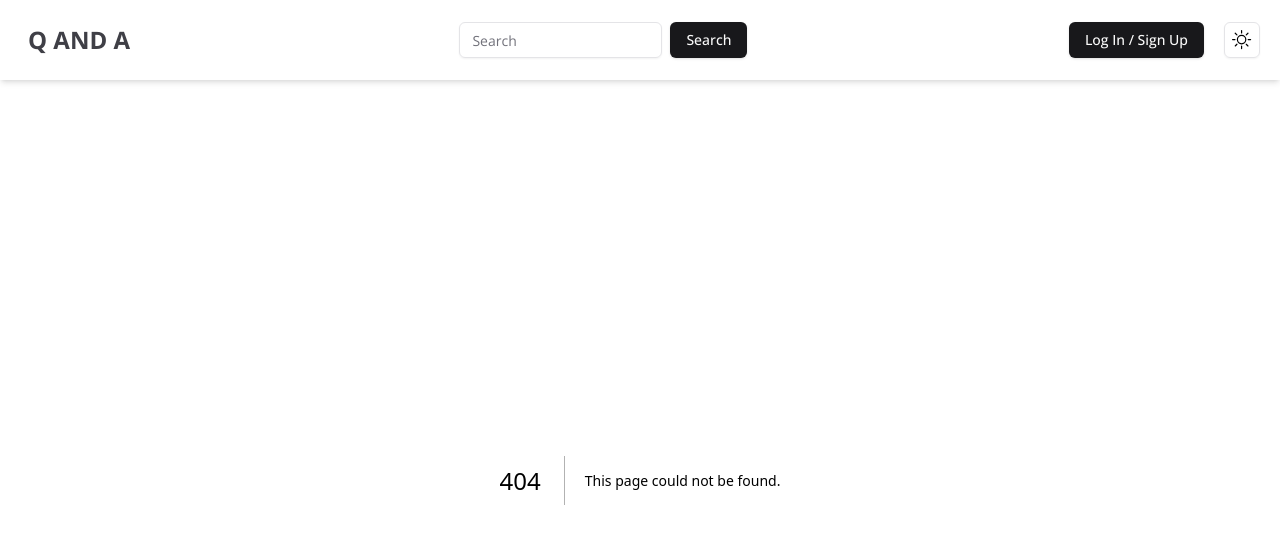
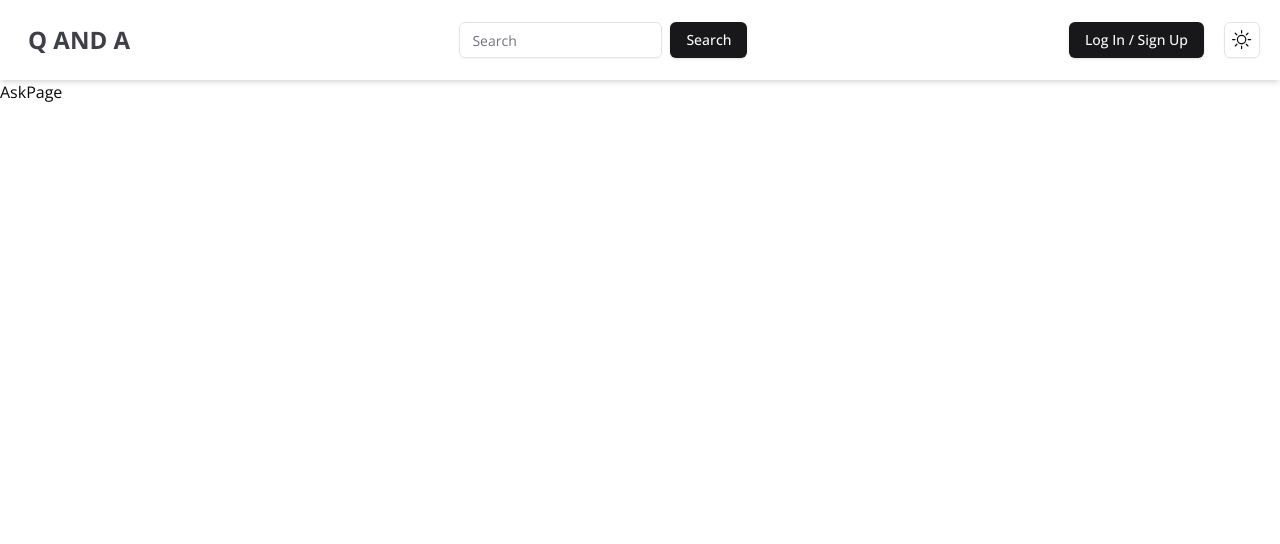
Before and after one commit to KennedyMungai/NewQAndA, a Next.js app in the folder frontend/: page /AskPage in a window 1280 px wide. Before the commit this address had no page. Shown: the top 544 px of the page. Built offline with nearby package versions, Linux system fonts and the light colour scheme.

Commit message:
Created the AskPage

```diff
--- /dev/null
+++ b/frontend/app/AskPage/page.tsx
@@ -0,0 +1,9 @@
+import React from 'react'
+
+type Props = {}
+
+const AskPage = (props: Props) => {
+	return <div>AskPage</div>
+}
+
+export default AskPage
```
